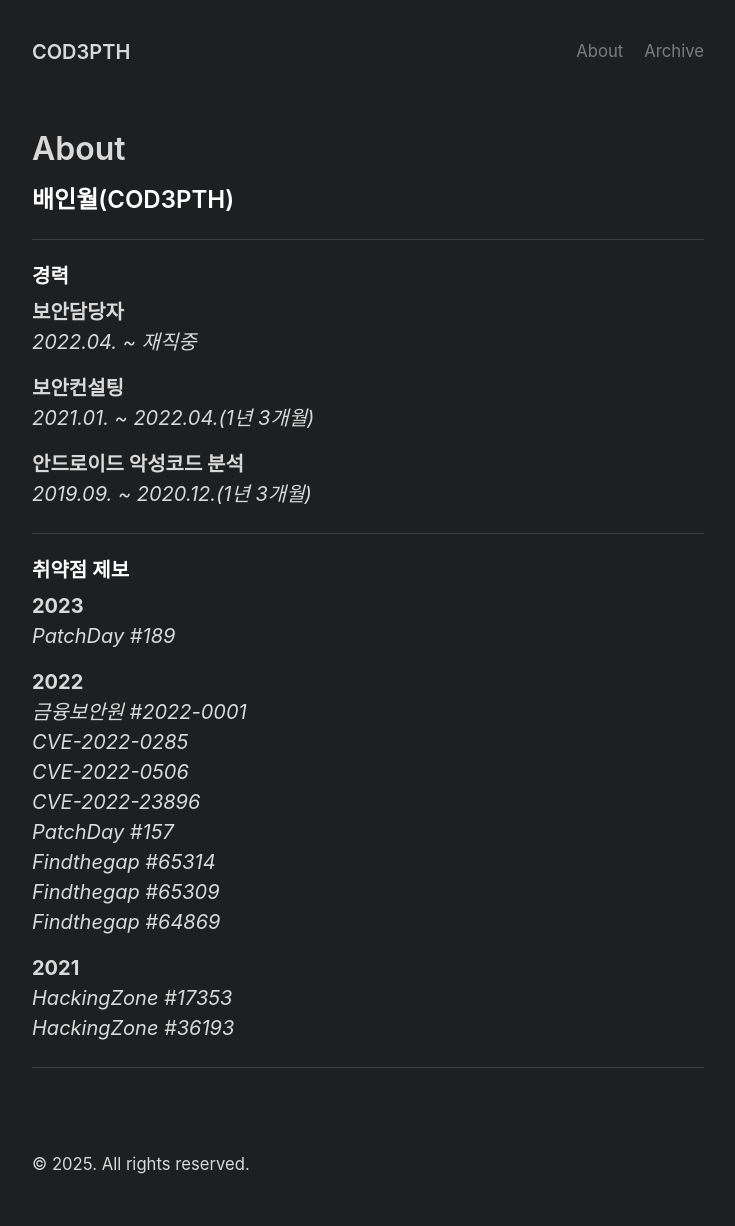
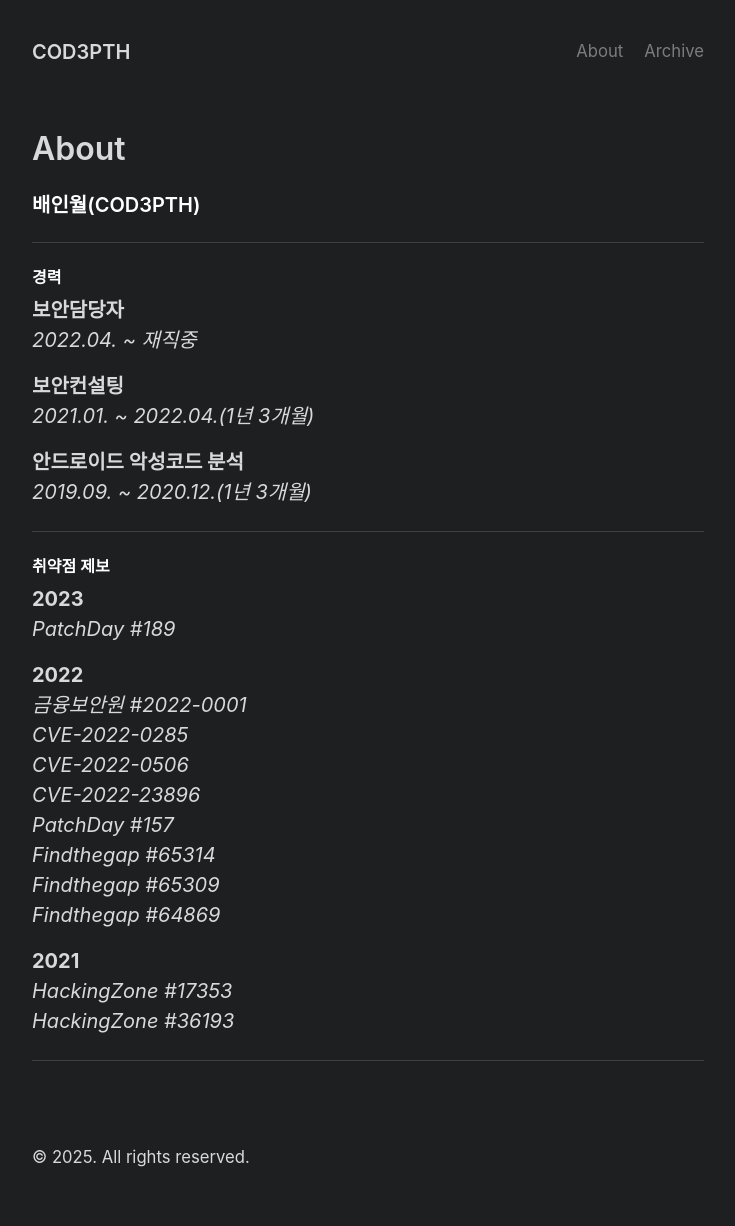
Before and after one commit to cod3pth/cod3pth.github.io, a Jekyll site: the page built from about.md, in a window 1280 px wide. Shown: the whole page, without its empty margins (272-1007 px from the left). Built offline with Jekyll 4.4.1, drawn with Linux system fonts in a browser that asks for light colours.

Commit message:
Update about.md

```diff
--- a/about.md
+++ b/about.md
@@ -3,11 +3,11 @@ layout: page
 title: About
 ---
 
-## <span style="color:white">배인월(COD3PTH)</span>
+### <span style="color:white">배인월(COD3PTH)</span>
 
 ---
 
-### <span style="color:white">경력</span>
+#### <span style="color:white">경력</span>
 
 **보안담당자**<br>
 *2022.04. ~ 재직중*
@@ -20,7 +20,7 @@ title: About
 
 ---
 
-### <span style="color:white">취약점 제보</span>
+#### <span style="color:white">취약점 제보</span>
 
 **2023**<br>
 *PatchDay #189*<br>
```
